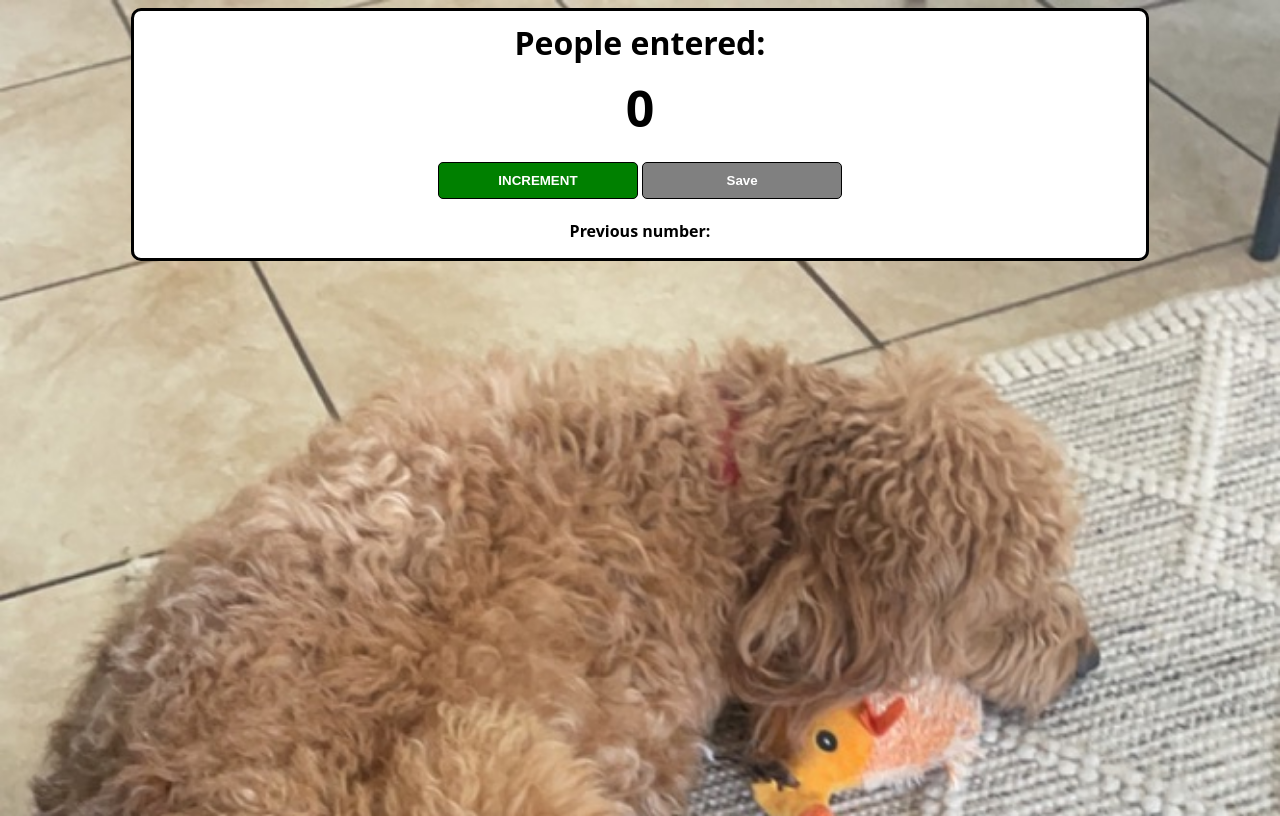
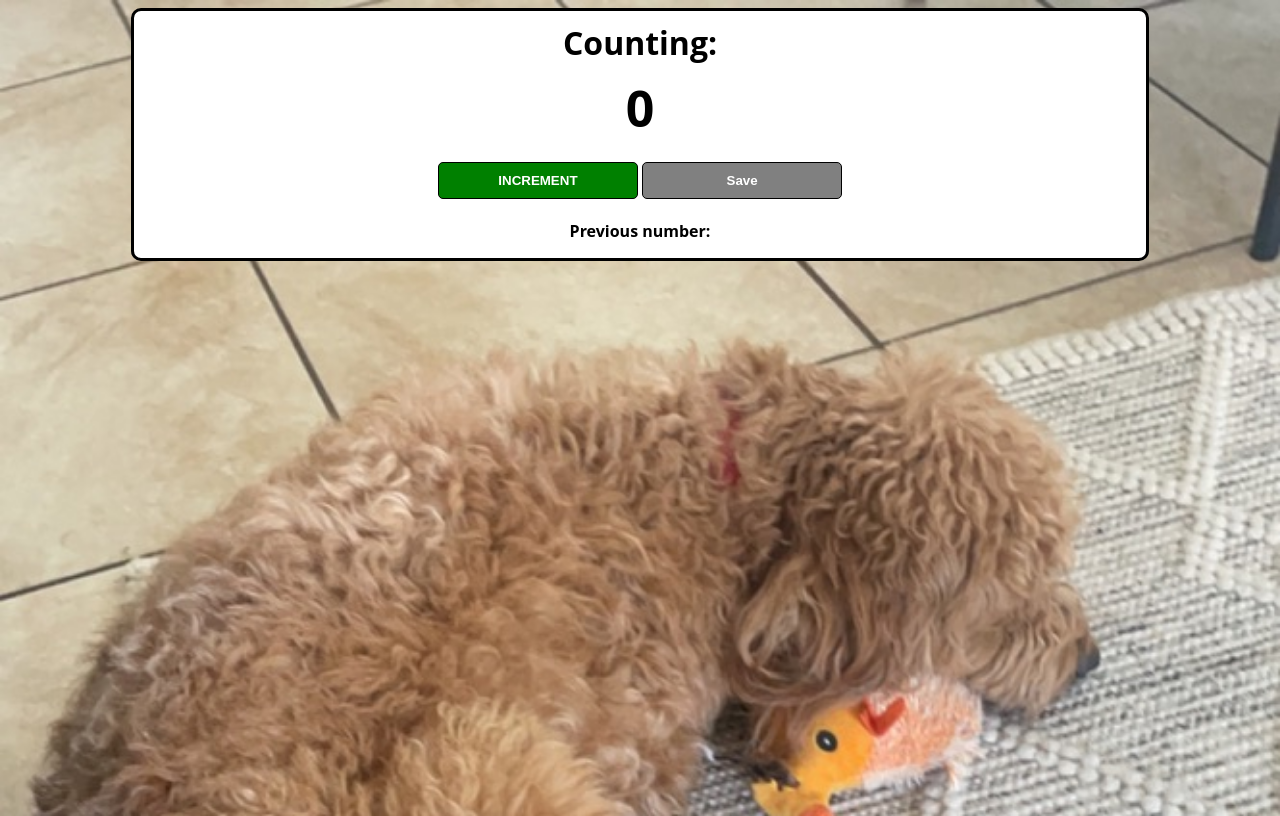
Before and after one commit to PonU86/counter, a plain HTML site: page peopleCounter/index.html in a window 1280 px wide. Drawn offline with Linux system fonts and the light colour scheme.

Commit message:
change title
changing the title

```diff
--- a/peopleCounter/index.html
+++ b/peopleCounter/index.html
@@ -7,7 +7,7 @@
 
 <body>
     <div class="container">
-        <h1>People entered:</h1>
+        <h1>Counting:</h1>
         <h2 id="count-el">0</h2>
 
         <button id="increment-btn" onclick="increment()">INCREMENT</button>
```
